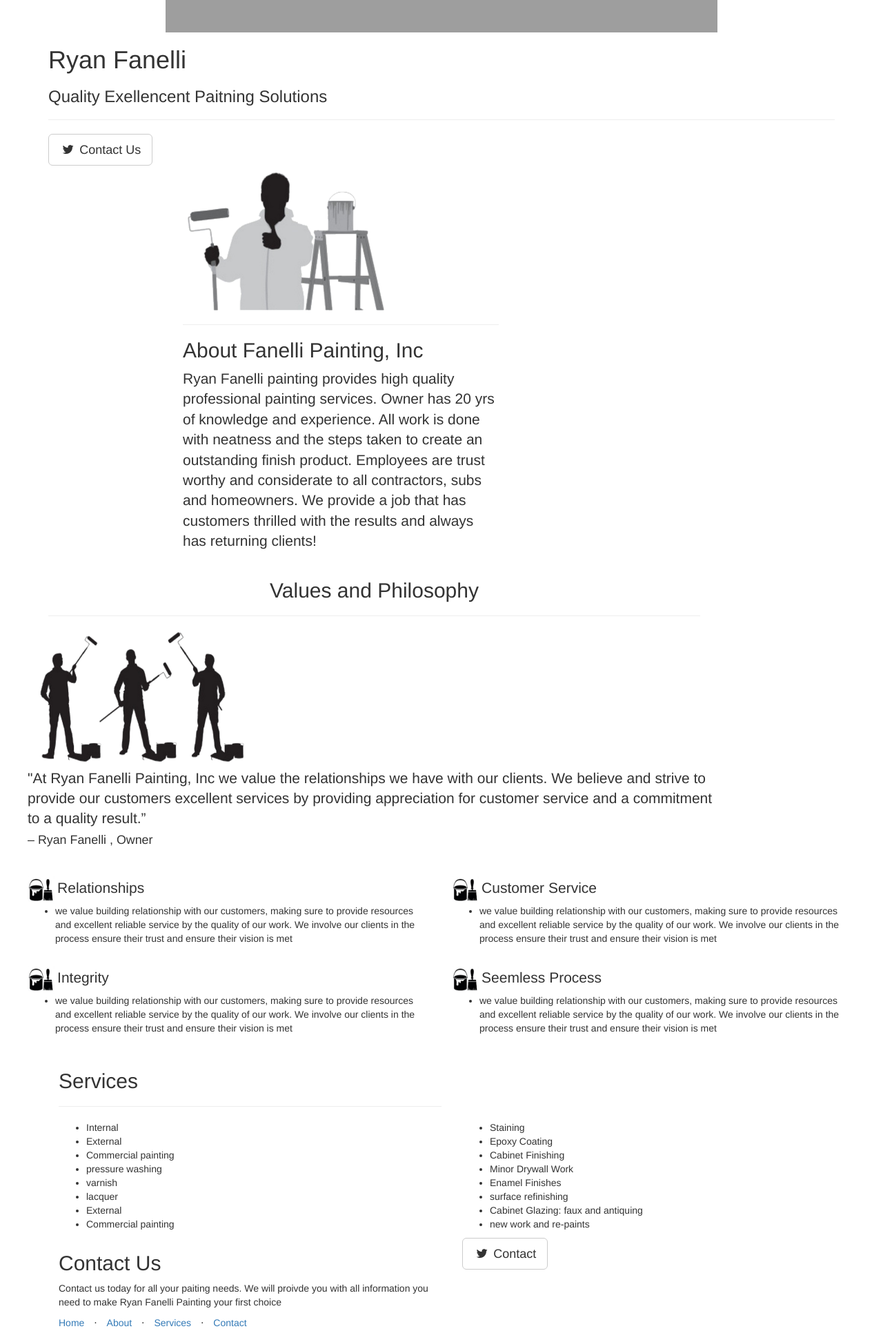
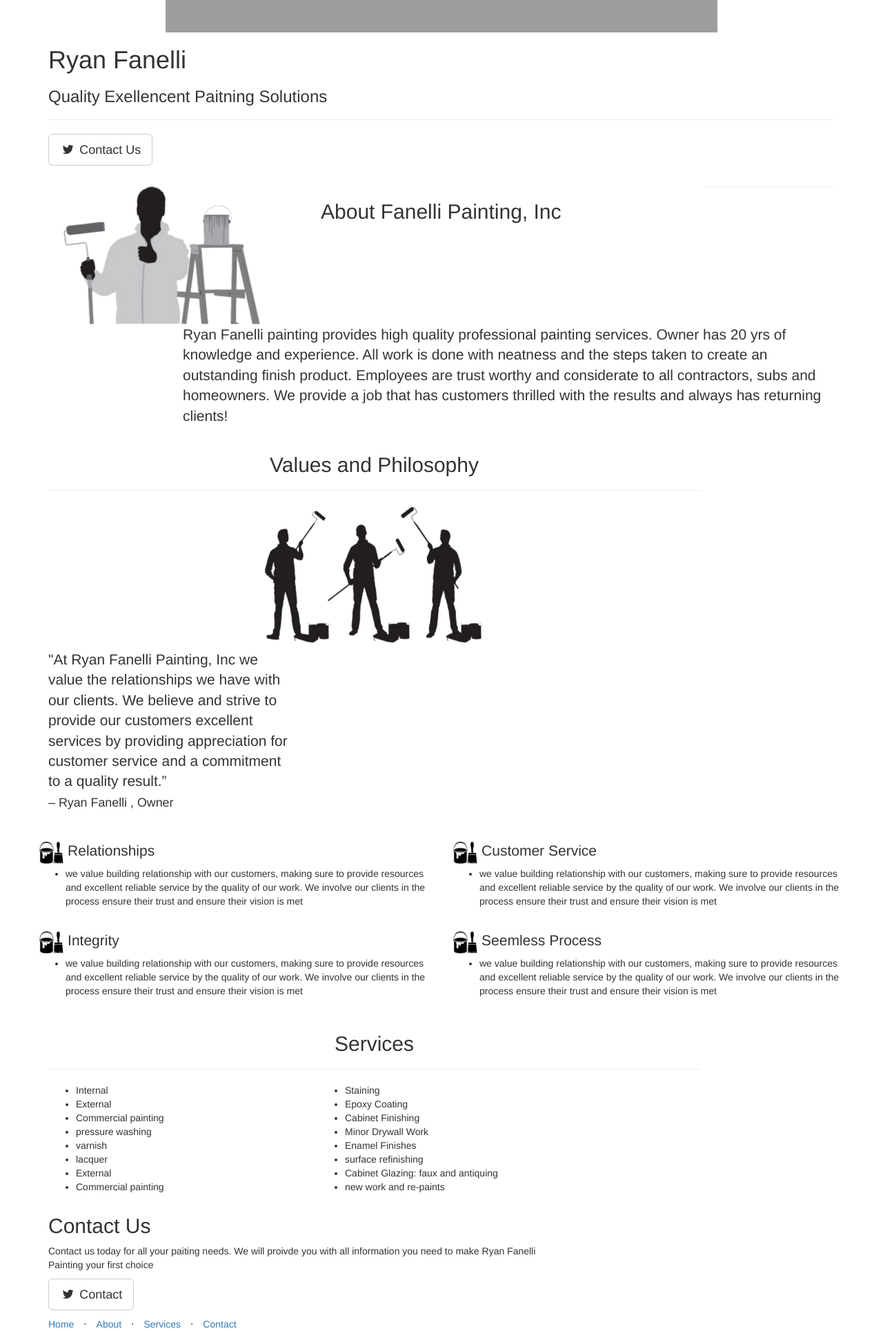
Before and after one commit to upcode/Ryan-Fanelli-Painting-Inc, a Flask app: page / in a window 1280 px wide. Shown: the part 553-2482 px from the top of the page at 69% size. Run offline with Flask 2, Linux system fonts and the light colour scheme; some libraries are stand-ins or nearby versions; grey boxes are pictures that could not be loaded.

Commit message:
fixed grid added readme

```diff
--- a/templates/index.html
+++ b/templates/index.html
@@ -9,7 +9,7 @@
     <meta name="description" content="">
     <meta name="author" content="">
 
-    <title>Ryan Fanelli Painting, Inc </title>
+    <title>Ryan Fanelli Painting, Inc</title>
 <script type="text/javascript" src="http://ajax.googleapis.com/ajax/libs/jquery/1.5.1/jquery.min.js"></script>
 <script type="text/javascript" src="jquery.jswipe-0.1.2.js"></script>
     <!-- Bootstrap Core CSS -->
@@ -109,23 +109,31 @@
 
         <div class="container">
             <div class="row">
-                <div class="col-xs-12 col-sm-6 col-md-4 col-lg-5 col-lg-offset-2">
-                        <div class="clearfix"></div>
-                            <div class="wrapper">
-                                <img src="/static/img/man-painting-latter_burned(1).png" height="200" width="300">
-                                <hr class="hr-line">
+                <div class="col-xs-12 col-sm-10 col-md-8 col-lg-12">
+                    <div class="clearfix"></div>
+                        <div class="wrapper">
+                            <div class="col-md-4">
+                            <img src="/static/img/man-painting-latter_burned(1).png" height="200" width="300">
+                        </div>
+                            <div class="col-md-6">
 
-                            </div><!--// end wrapper-->
+                            <h2 class="section-heading">About Fanelli Painting, Inc</h2>
+                        </div>
+                            <hr class="hr-line">
+                        </div>
+                </div>
+            </div>
+            <div class="row">
+                <div class="col-xs-12 col-sm-10 col-md-8 col-lg-10 col-lg-offset-2">
+
                             <div>
-                                <h2 class="section-heading">About Fanelli Painting, Inc</h2>
                                 <p class="lead">Ryan Fanelli painting provides high quality professional painting services. Owner has 20 yrs of knowledge and experience.
                                 All work is done with neatness and the steps taken to create an outstanding finish product. Employees are trust worthy and considerate to all contractors, subs and homeowners. We provide a job that has customers thrilled with the results and always has returning clients!</p>
                             </div>
+                </div>
 
-                </div><!--// end col-->
+            </div><!--// end col-->
 
-
-            </div><!--// end row-->
 
         </div>
         <!-- /.container -->
@@ -139,7 +147,7 @@
         <div class="container">
 
             <div class="row">
-                <div class="col-xs-12 col-sm-6 col-md-8 col-lg-10">
+                <div class="col-xs-12 col-sm-8 col-md-8 col-lg-10">
                         <div class="clearfix"></div>
                        <h2><center>Values and Philosophy</center></h2>
                             <hr class="hr-line">
@@ -147,19 +155,24 @@
                 <div class="row">
                     <div class="col-xs-6 col-sm-6 col-md-8 col-lg-10">
                         <div class="wrapper">
-                            <img src="/static/img/painting-men_burned.png" height="200" width="300">
+                            <center>
+                            <img class="image-responsive" src="/static/img/painting-men_burned.png" height="210" width="320">
+                        </center>
                         </div>
                 </div><!--// end row-->
+            </div>
                 <div class="row">
-                    <div class="col-xs-12 col-sm-6 col-md-8 col-lg-10">
-                        <div class="text-align-center">
+                    <div class="col-xs-12 col-sm-10 col-md-8 col-lg-8 off-set-4">
+                        <div class="wrapper">
+                            <div class="col-md-6">
                             <p class="lead">"At Ryan Fanelli Painting, Inc we value the relationships we have with our clients. We believe and strive to provide our customers excellent services by providing appreciation for customer service and a commitment to a quality result.”<br><small> – Ryan Fanelli , Owner</small></p>
+                        </div>
                         </div>
                     </div><!--// end col-->
             </div><!-- end row-->
             <br>
                 <div class="row">
-                    <div class="col-sm-6 col-md-6 col-lg-6">
+                    <div class="col-sm-6 col-md-8 col-lg-6">
                          <div class="clearfix"></div>
 
                     <div>
@@ -183,7 +196,7 @@
 
 
 
-                    <div class="col-sm-6 col-md-6 col-lg-6">
+                    <div class="col-sm-6 col-md-8 col-lg-6">
                     <div class="clearfix"></div>
                     <div>
                          <img class="values" src="static/img/paint1.png" height="40" />
@@ -214,16 +227,16 @@
         <div class="container">
 
             <div class="row">
-                <div class="col-sm-6 col-md-6 col-lg-6">
+                <div class="col-sm-8 col-md-10">
                     <div class="clearfix"></div>
-                    <h2 class="section-heading">Services<br></h2>
+                    <h2 class="section-heading"><center>Services</center></h2>
                     <hr class="hr-line">
 
                 </div>
             </div>
             <div class="row">
 
-                <div class="col-sm-6 col-md-6 col-lg-6">
+                <div class="col-md-4">
                     <div class="clearfix"></div>
 
                     <div>
@@ -242,7 +255,7 @@
 
 
 
-                <div class="col-sm-6 col-md-6 col-lg-6">
+                <div class="col-md-4">
                     <div class="clearfix"></div>
                     <div>
                         <ul>
@@ -269,7 +282,7 @@
         <div class="container">
 
             <div class="row">
-                <div class="col-sm-6 col-md-6 col-lg-6">
+                <div class="col-sm-6 col-md-6 col-lg-8">
                     <h2>Contact Us</h2>
                     <p>Contact us today for all your paiting needs. We will proivde you with all information you need to make Ryan Fanelli Painting your first choice</p>
                 </div>
@@ -293,7 +306,7 @@
     <footer>
         <div class="container">
             <div class="row">
-                <div class="col-sm-6 col-md-6 col-lg-6">
+                <div class="col-xs-12 col-sm-8 col-md-12 col-lg-12">
                     <ul class="list-inline">
                         <li>
                             <a href="#">Home</a>
@@ -310,9 +323,17 @@
                         <li>
                             <a href="#contact">Contact</a>
                         </li>
+                         <div class="right">
+                         <small class="text-muted small"><a href="http://www.umapetersen.com">upcode design</small></a>
+                    </div>
                     </ul>
-                    <p class="copyright text-muted small">Copyright &copy; Ryan Fanelli Painting, Inc  2016. All Rights Reserved</p>
-                    <small class="text-muted small"><a href="http://www.umapetersen.com">upcode design</small></a>
+
+                </div>
+            </div>
+            <div class="row">
+                <div class="col-xs-12 col-sm-8 col-md-12 col-lg-12">
+                    <center><p class="copyright text-muted small">Copyright &copy; Ryan Fanelli Painting, Inc  2016. All Rights Reserved</p></center>
+
                 </div>
             </div>
         </div>
```
Also changed, not shown: README.md.
